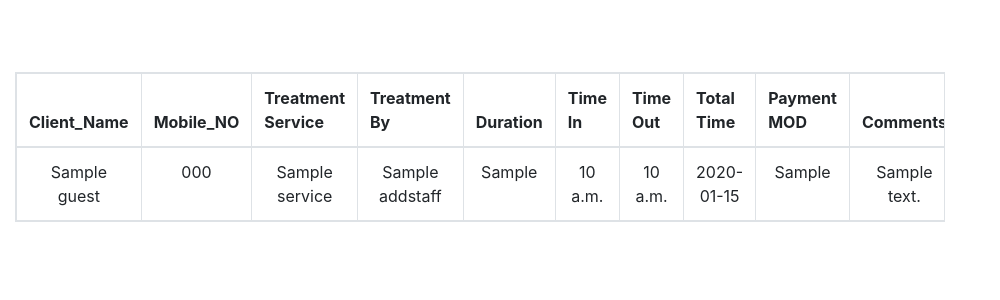
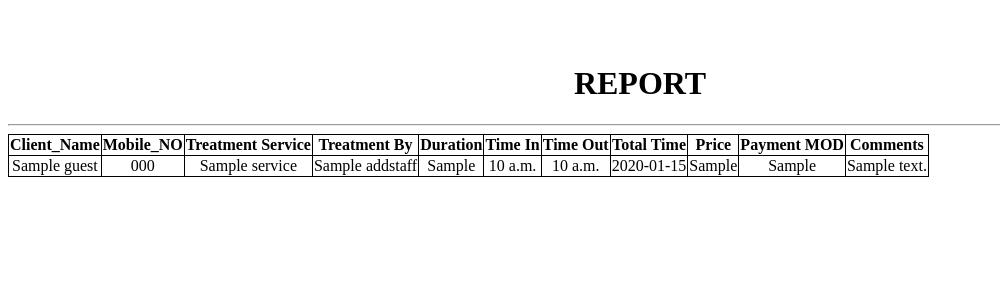
Before and after one commit to shaik101/elixir, a Django app: page /dashboard/test/ in a window 1280 px wide. Shown: the top 300 px of the page, without its empty margins (0-1000 px from the left). Run offline with Django 3.2, Linux system fonts and the light colour scheme; tables that the repository leaves empty hold one stand-in row (values such as "Sample post"); some libraries are stand-ins or nearby versions.

Commit message:
report pdf @page modifications

```diff
--- a/dashboard/views.py
+++ b/dashboard/views.py
@@ -313,7 +313,7 @@ def html_to_pdf_view(request):
     html_string = render_to_string('dashboard/report.html',{'guests':guests})
 
     html = HTML(string=html_string)
-    html.write_pdf(target='/tmp/mypdf.pdf');
+    html.write_pdf(target='/tmp/mypdf.pdf',zoom=0.9);
 
     fs = FileSystemStorage('/tmp')
     with fs.open('mypdf.pdf') as pdf:
--- a/templates/dashboard/report.html
+++ b/templates/dashboard/report.html
@@ -2,56 +2,70 @@
 <html lang="en">
 <head>
   <title>Bootstrap Example</title>
-  <meta charset="utf-8">
-  <meta name="viewport" content="width=device-width, initial-scale=1">
-  <link rel="stylesheet" href="https://maxcdn.bootstrapcdn.com/bootstrap/4.4.1/css/bootstrap.min.css">
+<meta charset="utf-8">
+ <!-- <meta name="viewport" content="width=device-width, initial-scale=1">
+ <link rel="stylesheet" href="https://maxcdn.bootstrapcdn.com/bootstrap/4.4.1/css/bootstrap.min.css">-->
+<style>
 
+@page {
+        size: A4 landscape;
+	margin: 0in 0.44in 0.2in 0.44in;
+
+       }
+
+table, th, td {
+  border: 1px solid black;
+  border-collapse: collapse;
+}
+
+</style>
 </head>
 <body>
 
-    <br>
-    <br>
-    <br>
+	<br>
+	<br>
 
-<div class="container-fluid">
-	<div class='row'>
-	<div class='col-lg-9'>
-    <table class="table table-responsive table-bordered">
+<div class="container">
+	<div class="row"><h1 style="text-align:center">REPORT</h1> </div>
+	<hr>
+
+    <table class="table table-bordered">
     <thead>
-      <tr>
-        <th>Client_Name</th>
-        <th>Mobile_NO</th>
-        <th>Treatment Service</th>
-        <th>Treatment By</th>
-        <th>Duration</th>
-        <th>Time In</th>
-        <th>Time Out</th>
-        <th>Total Time	</th>
-        <th>Payment MOD</th>
-        <th>Comments</th>
+      <tr class="center">
+        <th style="text-align:center">Client_Name</th>
+        <th style="text-align:center">Mobile_NO</th>
+        <th style="text-align:center">Treatment Service</th>
+        <th style="text-align:center">Treatment By</th>
+        <th style="text-align:center">Duration</th>
+        <th style="text-align:center">Time In</th>
+        <th style="text-align:center">Time Out</th>
+        <th style="text-alighn:center">Total Time</th>
+	<th style="text-align:center">Price</th>
+        <th style="text-align:center">Payment MOD</th>
+        <th style="text-align:center">Comments</th>
       </tr>
     </thead>
     <tbody>
       {% for g in guests %}
 
-      <tr>
-        <td class="text-center">{{g.gname}}</td>
-        <td class="text-center">{{g.mobile}}</td>
-        <td class="text-center">{{g.services}}</td>
-        <td class="text-center">{{g.treatment_by}}</td>
-        <td class="text-center">{{g.duration}}</td>
-        <td class="text-center">{{g.time_in}}</td>
-        <td class="text-center">{{g.time_out}}</td>
-        <td class="text-center">{{g.total_time}}</td>
-        <td class="text-center">{{g.price}}</td>
-        <td class="text-center">{{g.comments}}</td>
+      <tr class="center">
+        <td style="text-align:center">{{g.gname}}</td>
+        <td style="text-align:center">{{g.mobile}}</td>
+        <td style="text-align:center">{{g.services}}</td>
+        <td style="text-align:center">{{g.treatment_by}}</td>
+        <td style="text-align:center">{{g.duration}}</td>
+        <td style="text-align:center">{{g.time_in}}</td>
+        <td style="text-align:center">{{g.time_out}}</td>
+        <td style="text-align:center">{{g.total_time}}</td>
+        <td style="text-align:center">{{g.price}}</td>
+	<td style="text-align:center"> {{g.payment}} </td>
+        <td style="text-align:center">{{g.comments}}</td>
 
       </tr>
       {% endfor %}
     </tbody>
   </table>
-	</div>
-	</div>
+
 </div>
 
 </body>
```
